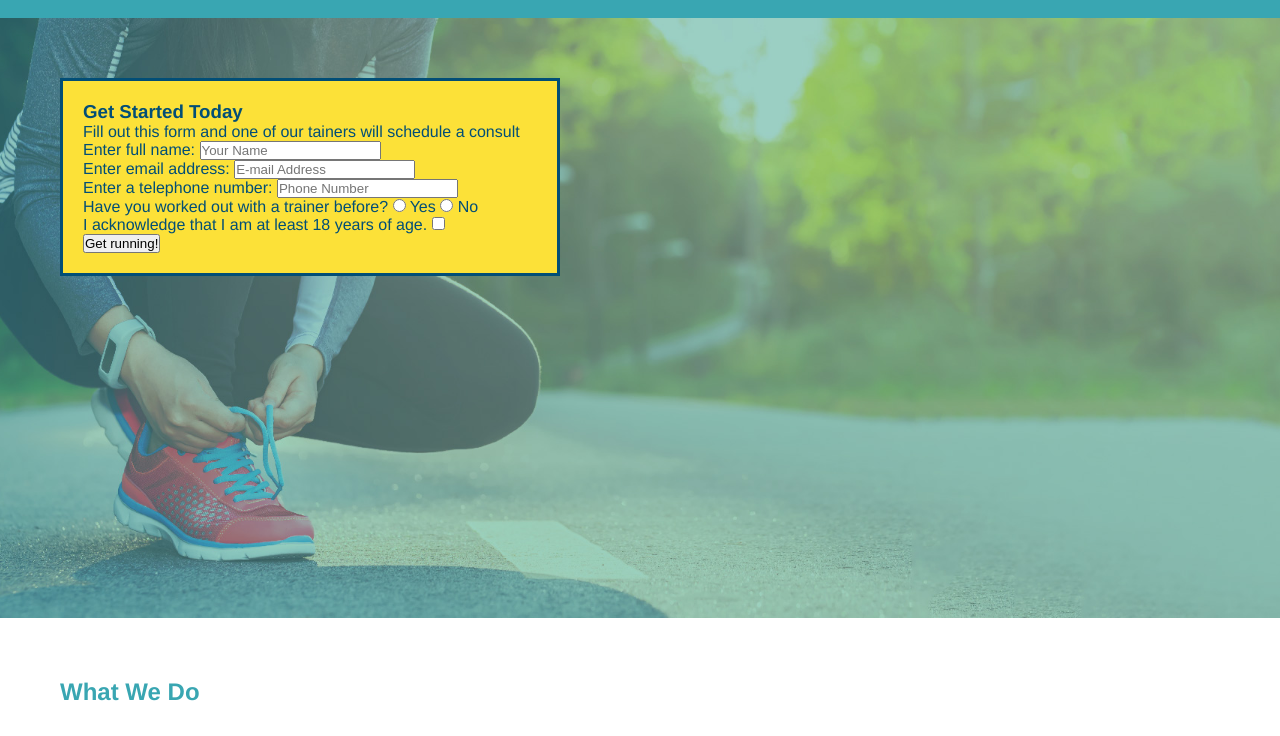
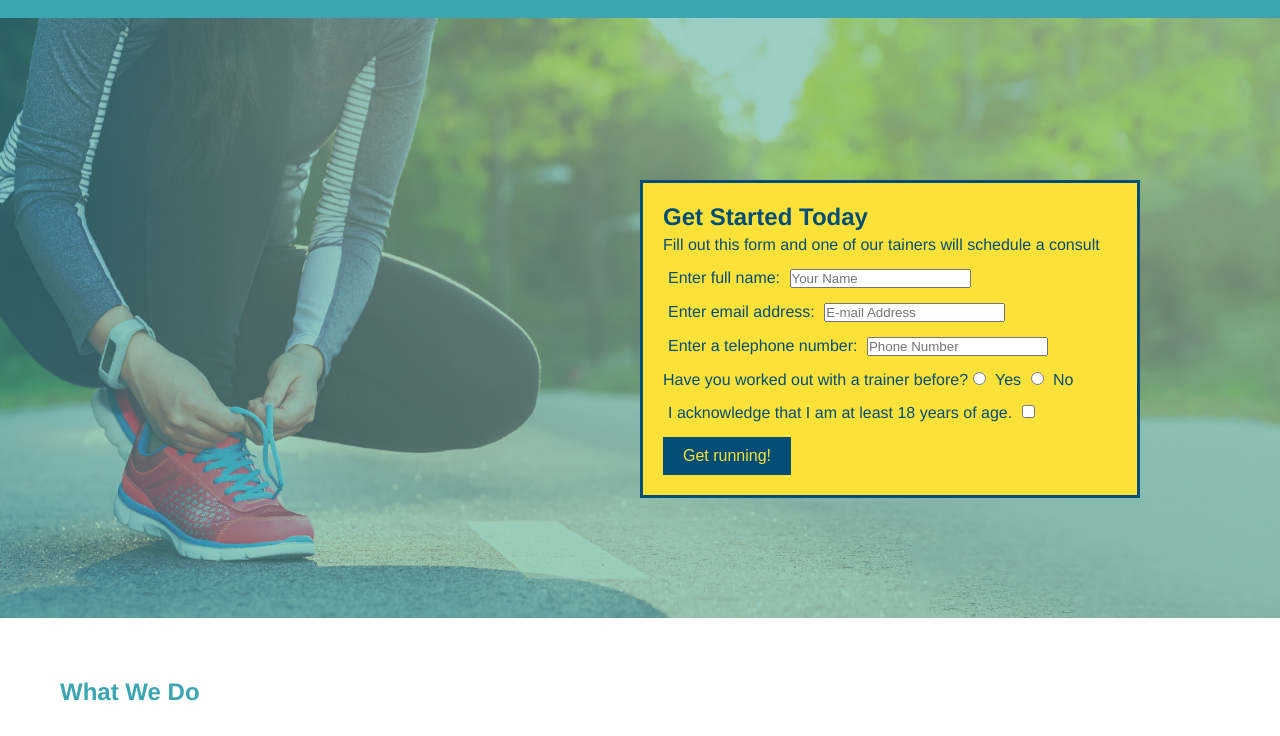
Before and after one commit to kmeregildo/run-buddy, a plain HTML site: page index.html in a window 1280 px wide. Shown: the part 64-800 px from the top of the page. Drawn offline with Linux system fonts and the light colour scheme.

Commit message:
style sign up

```diff
--- a/assets/css/style.css
+++ b/assets/css/style.css
@@ -65,12 +65,43 @@ section {
     height: 600px;
     background-size: cover;
     background-position: center;
+    position: relative;
 }
 /* Hero Style End */
 .hero-form {
+    border: 3px solid #024e76;
     background-color: #fce138;
     padding: 20px;
     width: 500px;
     color: #024e76;
-    border: solid 3px #024e76;
+    position: absolute;
+    bottom: 120px;
+    right: 140px;
 }
+.hero-form h3 {
+    font-size: 24px;
+    margin: 0;
+}
+.hero-form p {
+    margin: 5px 0 15px 0;
+}
+.form-input {
+    border: 1px solid #024e76;
+    display: block;
+    padding: 7px 15px;
+    font-size: 16px;
+    color: #024e76;
+    width: 100%;
+    margin-bottom: 15px;
+}
+.hero-form label {
+    margin: 0 5px;
+}
+.hero-form button {
+    color: #fce138;
+    background-color: #024e76;
+    border: none;
+    padding: 10px 20px;
+    font-size: 16px;
+}
+/* HERO STYLES END */
```
Also changed, not shown: 2 other files.
